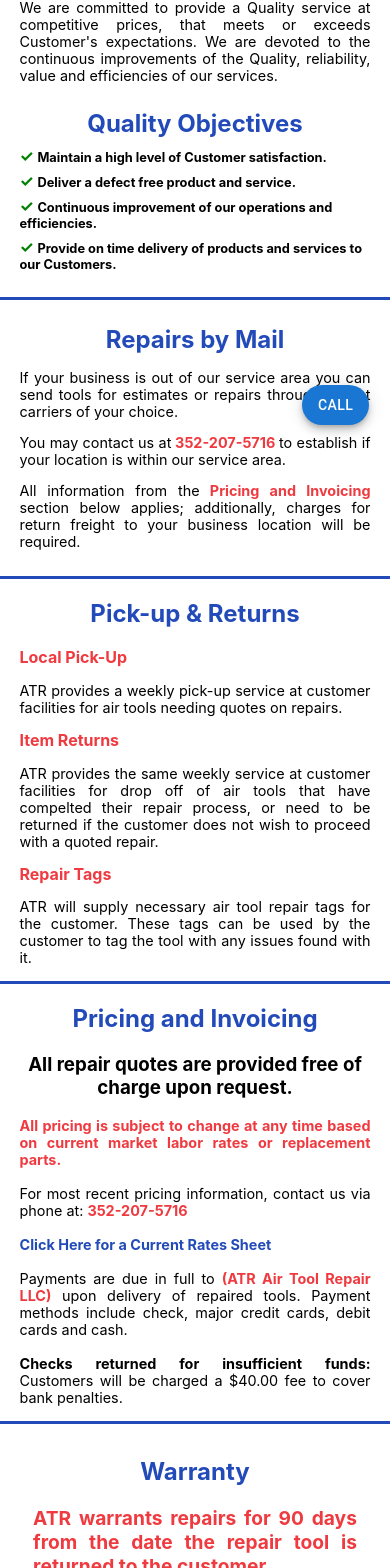
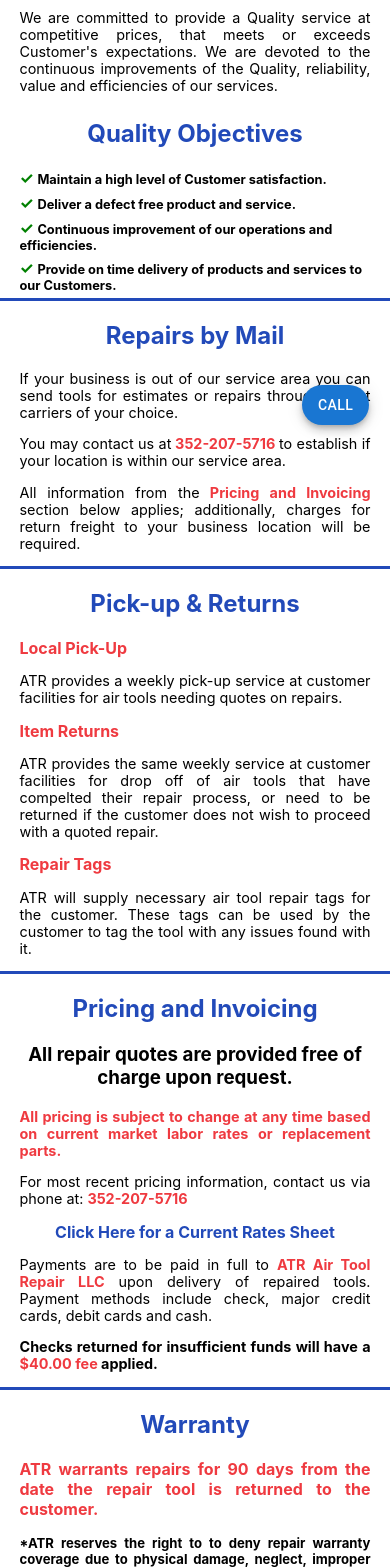
Before and after one commit to sgshryock/atrweb, a React (Create React App) app: page / in a window 390 px wide. Shown: the part 395-1963 px from the top of the page. Built offline with nearby package versions, Linux system fonts and the light colour scheme.

Commit message:
Drastic clean up of css... mobile first from the ground up re-org

```diff
--- a/src/components/about/About.jsx
+++ b/src/components/about/About.jsx
@@ -5,9 +5,9 @@ const About = () => {
   return (
     <div className="a">
       <div className="a-wrapper">
-        <h2 className="a-title">About Us</h2>
+        <h2 className="a-title blueText">About Us</h2>
         <p className="a-p">
-          <span className="a-redText"><strong>ATR Air Tools Repair LLC&nbsp;</strong></span>
+          <span className="redText"><strong>ATR Air Tools Repair LLC&nbsp;</strong></span>
           is a recently formed, family owned & operated business, located in
           Silver Springs Florida. We repair all brands and types of handheld
           pneumatic (Air) tools. We do not have a store front; instead, ATR
@@ -20,7 +20,7 @@ const About = () => {
           our Customers. We look forward to offering our services to meet your
           business needs.
         </p>
-        <h2 className="a-sig"><span className="a-blueText">- Victor J. Payette Jr.</span></h2>
+        <h2 className="a-sig"><span className="blueText">- Victor J. Payette Jr.</span></h2>
       </div>
     </div>
   );
--- a/src/components/about/about.css
+++ b/src/components/about/about.css
@@ -1,67 +1,26 @@
 .a {
-    height: 45vh;
-    display: flex;
-    justify-content: center;
-    align-items: center;
+    height: 100%;
     border-top: 3px solid #224AB9;
 }
 
 .a-wrapper {
-    margin: 3vh;
-    height: 100%;
-    width: 60vw;
-}
-
-.a-title {
-    margin: 1vh;
-    font-size: 350%;
-    color: #224AB9;
+    padding: 0 5vw;
 }
 
 .a-p {
-    font-size: 160%;
-    text-align: left;
-    margin-bottom: 1%;
+    font-size: .85em;
+    text-align: justify;
 }
 
 .a-sig {
     text-align: left;
-    font-size: 200%;
     font-weight: bold;
 }
 
-.a-redText {
+.redText {
     color: #EF3A40;
 }
 
-.a-blueText {
+.blueText {
     color: #224AB9;
 }
-
-@media screen and (max-width: 480px) {
-    .a {
-        height: 100%;
-        margin: 0;
-        padding: 0;
-    }
-
-    .a-wrapper {
-        width: 100%;
-        padding: 0 2vw;
-    }
-
-    .a-title {
-        font-size: 1.5em;
-    }
-
-    .a-p {
-        font-size: .85em;
-        text-align: justify;
-    }
-
-    .a-sig {
-        font-size: 1.5em;
-        text-align: left;
-    }
-
-}
--- a/src/components/header/header.css
+++ b/src/components/header/header.css
@@ -1,6 +1,4 @@
 .h {
-    margin: 0;
-    padding: 0;
     height: 100%;
     border-top: 3px solid #224AB9;
     /* display: flex; */
@@ -8,36 +6,11 @@
 
 .h-left {
     display: none;
-    /* flex: .75;
-    align-items: center;
-    justify-content: center;
-    position: relative;
-    height: 100%; */
 }
 
 .h-right {
     padding: 2vh 3vw;
-    height: 100%;
-    /* flex: 1;
-    display: flex;
-    align-items: center;
-    justify-content: center;
-    position: relative; */
 }
-
-.h-left-wrapper {
-    height: 100%;
-    display: flex;
-}
-
-.h-right-wrapper {
-    height: 100%;
-    display: flex;
-}
-
-/* .h-left-wrapper .h-img {
-    border-radius: 100px;
-} */
 
 .h-img {
     width: 100%;
--- a/src/components/invoicing/Invoicing.jsx
+++ b/src/components/invoicing/Invoicing.jsx
@@ -6,21 +6,26 @@ const Invoicing = () => {
   return (
     <div className="i">
         <div className="i-wrapper">
-            <h2 className="i-title">Pricing and Invoicing</h2>
+            <h2 className="i-title blueText">Pricing and Invoicing</h2>
             <h3 className="i-sub">All repair quotes are provided free of charge upon request.</h3>
             <p className="i-p">
-              <span className="redText">All pricing is subject to change at any time based on current
+              <span className="redText bold">All pricing is subject to change at any time based on current
               market labor rates or replacement parts.</span>
-              <br /> <br />
-              For most recent pricing information, contact us via phone at: <a href="tel: 3522075716" className="i-a">352-207-5716</a>
-              <br /> <br />
+              </p>
+              <p className="i-p">
+              For most recent pricing information, contact us via phone at: <a href="tel: 3522075716" className="i-a redText">352-207-5716</a>
+              </p>
               <a href={Pricing} className="i-a blueText" target="_blank">Click Here for a Current Rates Sheet</a>
-              <br /><br />
-              Payments are due in full to <span className="redText">(ATR Air Tool Repair LLC)</span> upon delivery of repaired tools.
+              <p className="i-p">
+              Payments are to be paid in full to <span className="redText bold">ATR Air Tool Repair LLC</span> upon delivery of repaired tools.
               Payment methods include check, major credit cards, debit cards and cash.
-              <br /><br />
-              <strong>Checks returned for insufficient funds:</strong> Customers will be charged a <span className="red">$40.00 fee</span> to cover bank
-              penalties.
+              </p>
+              <p className="i-p">
+              <strong>
+                Checks returned for insufficient funds will have a
+                <span className="redText"> $40.00 fee </span>
+                applied.
+                </strong>
             </p>
         </div>
     </div>
--- a/src/components/invoicing/invoicing.css
+++ b/src/components/invoicing/invoicing.css
@@ -1,22 +1,10 @@
 .i {
-    margin: 0;
-    padding: 0;
     height: 100%;
     border-top: 3px solid #224AB9;
-    /* display: flex;
-    justify-content: center;
-    align-items: center;     */
-
 }
 
 .i-wrapper {
     padding: 0 5vw;
-    height: 100%;
-}
-
-.i-title {
-    font-size: 1.5em;
-    color: #224AB9;
 }
 
 .i-p {
@@ -26,16 +14,17 @@
 
 .i-a {
     text-decoration: none;
-    color: #EF3A40;
     font-weight: bold;
 }
 
 .redText {
     color: #EF3A40;
-    font-weight: bold;
 }
 
 .blueText {
     color:#224AB9;
+}
+
+.bold {
     font-weight: bold;
 }
--- a/src/components/pickup/pickup.css
+++ b/src/components/pickup/pickup.css
@@ -1,11 +1,6 @@
 .pu {
-    /* margin: 0;
-    padding: 0; */
     height: 100%;
     border-top: 3px solid #224AB9;
-    /* display: flex;
-    justify-content: center;
-    align-items: center; */
 }
 
 .pu-wrapper {
@@ -13,7 +8,6 @@
 }
 
 .pu-title {
-    font-size: 1.5em;
     color: #224AB9;
 }
 
@@ -23,7 +17,6 @@
 }
 
 .pu-item {
-    font-size: 1em;
     font-weight: bold;
     text-align: left;
     list-style: none;
--- a/src/components/repairs/Repairs.jsx
+++ b/src/components/repairs/Repairs.jsx
@@ -5,21 +5,21 @@ const Repairs = () => {
   return (
     <div className="r">
       <div className="r-wrapper">
-        <h1 className="r-title">Repairs by Mail</h1>
+        <h2 className="r-title blueText">Repairs by Mail</h2>
         <p className="r-p">
           If your business is out of our service area you can send tools for
           estimates or repairs through freight carriers of your choice.
         </p>
         <p className="r-p">
           You may contact us at
-          <a href="tel: 3522075716" className="r-link redText">
+          <a href="tel: 3522075716" className="r-link redText bold">
             &nbsp;352-207-5716&nbsp;
           </a>
           to establish if your location is within our service area.
         </p>
         <p className="r-p">
           All information from the
-          <span className="redText"> Pricing and Invoicing </span>
+          <span className="redText bold"> Pricing and Invoicing </span>
           section below applies; additionally, charges for return freight to
           your business location will be required.
         </p>
--- a/src/components/repairs/repairs.css
+++ b/src/components/repairs/repairs.css
@@ -1,24 +1,10 @@
 .r {
-  /* margin: 0;
-  padding: 0; */
   height: 100%;
   border-top: 3px solid #224ab9;
-  /* display: flex;
-  justify-content: center;
-  align-items: center; */
 }
 
 .r-wrapper {
-    margin: 3vh 0;
     padding: 0 5vw;
-  /* height: 100%; */
-
-}
-
-.r-title {
-  margin: 1vh;
-  font-size: 1.5em;
-  color: #224ab9;
 }
 
 .r-p {
@@ -33,3 +19,11 @@
 .redText {
     color: #ef3a40;
   }
+
+.blueText {
+    color: #224ab9;
+}
+
+.bold {
+  font-weight: bold;
+}
--- a/src/components/splash/Splash.jsx
+++ b/src/components/splash/Splash.jsx
@@ -6,7 +6,7 @@ const Splash = () => {
     <div className="s">
         <div className="s-wrapper">
             <div className="s-ms">
-                <h1 className="s-title">Our Mission Statement</h1>
+                <h2 className="s-title blueText">Our Mission Statement</h2>
                 <p className="s-p">
                     We are committed to provide a Quality service at competitive prices,
                     that meets or exceeds Customer's expectations. We are devoted to the continuous
@@ -14,8 +14,8 @@ const Splash = () => {
                 </p>
             </div>
             <div className="s-qo">
-                <h1 className="s-title">Quality Objectives</h1>
-                <ul className="s-list">
+                <h2 className="s-title blueText">Quality Objectives</h2>
+                <ul className="s-list bold">
                     <li className="s-item">Maintain a high level of Customer satisfaction.</li>
                     <li className="s-item">Deliver a defect free product and service.</li>
                     <li className="s-item">Continuous improvement of our operations and efficiencies.</li>
--- a/src/components/splash/splash.css
+++ b/src/components/splash/splash.css
@@ -1,30 +1,17 @@
 .s {
     height: 100%;
     border-top: 3px solid #224AB9;
-    /* display: flex;
-    justify-content: center;
-    align-items: center; */
 }
 
 .s-wrapper {
-    margin: 3vh 0;
     padding: 0 5vw;
-    /* height: 100%; */
 }
 
 .s-qo {
     margin-top: 3vh;
 }
 
-.s-title {
-    margin: 1vh;
-    font-size: 1.5em;
-    color: #224AB9;
-}
-
 .s-p {
-    margin: 0;
-    padding: 0;
     font-size: .9em;
     text-align: justify;
 }
@@ -33,7 +20,6 @@
     margin: 0;
     padding: 0;
     font-size: .8em;
-    font-weight: bold;
     text-align: left;
     list-style: none;
 }
@@ -46,3 +32,11 @@
     color: green;
     font-size: medium;
 }
+
+.blueText {
+    color: #224ab9;
+}
+
+.bold {
+    font-weight: bold;
+}
--- a/src/components/warranty/Warranty.jsx
+++ b/src/components/warranty/Warranty.jsx
@@ -5,12 +5,12 @@ const Warranty = () => {
   return (
     <div className="w">
       <div className="w-wrapper">
-        <h2 className="w-title">Warranty</h2>
-        <p className="w-p">
+        <h2 className="w-title blueText">Warranty</h2>
+        <p className="w-p redText bold">
           ATR warrants repairs for 90 days from the date the repair tool is
           returned to the customer.
         </p>
-        <p className="w-pn">
+        <p className="w-pn bold">
           *ATR reserves the right to to deny repair warranty coverage due to
           physical damage, neglect, improper use, or lack of normal maintenance
           by the customer.
--- a/src/components/warranty/warranty.css
+++ b/src/components/warranty/warranty.css
@@ -1,60 +1,29 @@
 .w {
-  height: 30vh;
-  display: flex;
-  justify-content: center;
-  align-items: center;
+  height: 100%;
   border-top: 3px solid #224ab9;
 }
 
 .w-wrapper {
-  margin: 3vh;
-  height: 100%;
-  width: 60vw;
+  padding: 0 5vw;
 }
 
-.w-title {
-  margin: 1vh;
-  font-size: 350%;
+.w-p {
+  text-align: justify;
+}
+
+.w-pn {
+  font-size: .82em;
+  text-align: justify;
+}
+
+.blueText {
   color: #224ab9;
 }
 
-.w-p {
-  padding: 0 15%;
-  font-size: 200%;
-  font-weight: bold;
-  margin-bottom: 5%;
+.redText {
   color: #ef3a40;
 }
 
-.w-pn {
-  font-size: 125%;
+.bold {
   font-weight: bold;
 }
-
-@media screen and (max-width: 480px) {
-  .w {
-    height: 100%;
-    margin: 0;
-    padding: 0;
-  }
-
-  .w-wrapper {
-    width: 100%;
-    padding: 0 2vw;
-  }
-
-  .w-title {
-    font-size: 1.5em;
-  }
-
-  .w-p {
-    padding: 0;
-    font-size: 1.2em;
-    text-align: justify;
-  }
-
-  .w-pn {
-    font-size: 0.82em;
-    text-align: justify;
-  }
-}
```
